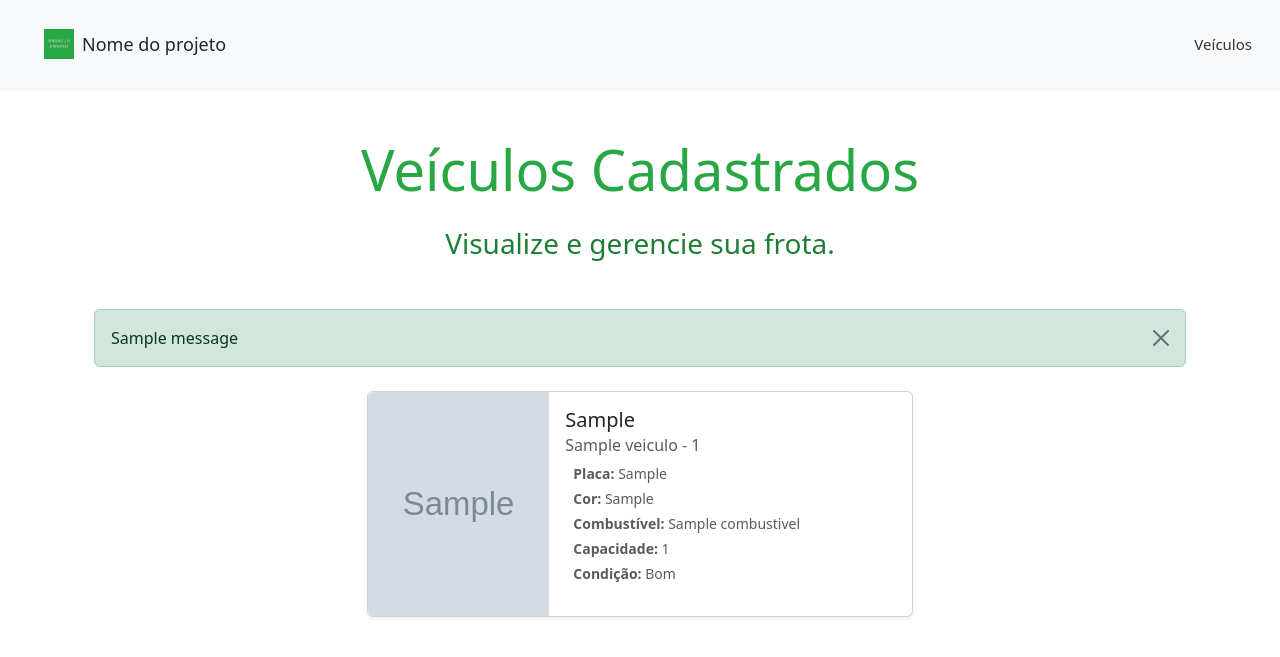
After one commit to maismuz/web, a Django app: page /movemuz/veiculos/ in a window 1280 px wide. The commit adds this page. Shown: the top 657 px of the page. Run offline with Django 5.2, Linux system fonts and the light colour scheme; tables that the repository leaves empty hold one stand-in row (values such as "Sample post"); grey boxes marked "Sample" are stand-in pictures; one stand-in notice (Sample message) is shown.

Commit message:
feat: listar veiculos

```diff
--- a/apps/movemuz/templates/includes/navbar.html
+++ b/apps/movemuz/templates/includes/navbar.html
@@ -10,9 +10,7 @@
         </button>
         <div class="collapse navbar-collapse" id="navbarNav">
             <div class="d-flex ms-auto align-items-center">
-                <a class="nav-link" href="{% url 'cadastrar_veiculo' %}">Veículos</a>
-                <a class="nav-link" href="#">Navegação 2</a>
-                <a class="nav-link" href="#">Navegação 3</a>
+                <a class="nav-link" href="{% url 'lista_veiculos' %}">Veículos</a>
             </div>
         </div>
     </div>
--- /dev/null
+++ b/apps/movemuz/templates/listar_veiculos.html
@@ -0,0 +1,73 @@
+{% extends 'base.html' %} {# Altere 'base.html' para o nome do seu template base, se for diferente #}
+{% load static %}
+
+{% block title %}Lista de Veículos - Seu Projeto{% endblock %}
+
+{% block content %}
+<h1 class="display-4 text-center mb-4 titulo">Veículos Cadastrados</h1>
+<h2 class="h3 text-center mb-5 subtitulo">Visualize e gerencie sua frota.</h2>
+
+{# Mensagens de feedback (opcional) #}
+{% if messages %}
+    <div class="container my-4">
+        {% for message in messages %}
+            <div class="alert alert-{{ message.tags }} alert-dismissible fade show" role="alert">
+                {{ message }}
+                <button type="button" class="btn-close" data-bs-dismiss="alert" aria-label="Close"></button>
+            </div>
+        {% endfor %}
+    </div>
+{% endif %}
+
+
+<div class="row row-cols-1 row-cols-md-1 row-cols-lg-2 g-4 justify-content-center"> {# Ajustado para 1-2 colunas e centralizado #}
+    {% if veiculos %}
+        {% for veiculo in veiculos %}
+        <div class="col d-flex"> {# Adicionado d-flex aqui para que todos os cards na mesma linha tenham a mesma altura #}
+            <div class="card mb-3 h-100 shadow-sm w-100"> {# w-100 para que o card ocupe todo o espaço disponível na coluna #}
+                <div class="row g-0 h-100"> {# h-100 para a linha interna, garantindo que col-md-4 e col-md-8 se alinhem #}
+                    <div class="col-md-4 d-flex"> {# d-flex para centralizar/alinhar a imagem verticalmente se necessário #}
+                        {% if veiculo.foto %}
+                            <img src="{{ veiculo.foto.url }}" class="img-fluid rounded-start object-fit-cover w-100" alt="Foto do {{ veiculo.modelo }}">
+                        {% else %}
+                            {# Use um placeholder com dimensões similares ou um estilo que ocupe o espaço #}
+                            <img src="{% static 'img/placeholder-car.png' %}" class="img-fluid rounded-start object-fit-cover w-100" alt="Sem foto disponível">
+                        {% endif %}
+                    </div>
+                    <div class="col-md-8">
+                        <div class="card-body d-flex flex-column">
+                            <h5 class="card-title">{{ veiculo.modelo }}</h5>
+                            <h6 class="card-subtitle mb-2 text-muted">{{ veiculo.tipo }} - {{ veiculo.ano_fabricacao }}</h6>
+                            <p class="card-text mb-auto"> {# mb-auto para empurrar o botão para baixo #}
+                                <small class="text-muted d-block mb-1">
+                                    <i class="fas fa-id-card me-2"></i> <strong>Placa:</strong> {{ veiculo.placa }}
+                                </small>
+                                <small class="text-muted d-block mb-1">
+                                    <i class="fas fa-paint-brush me-2"></i> <strong>Cor:</strong> {{ veiculo.cor }}
+                                </small>
+                                <small class="text-muted d-block mb-1">
+                                    <i class="fas fa-gas-pump me-2"></i> <strong>Combustível:</strong> {{ veiculo.combustivel }}
+                                </small>
+                                <small class="text-muted d-block mb-1">
+                                    <i class="fas fa-users me-2"></i> <strong>Capacidade:</strong> {% if veiculo.capacidade %}{{ veiculo.capacidade }}{% else %}N/A{% endif %}
+                                </small>
+                                <small class="text-muted d-block">
+                                    <i class="fas fa-wrench me-2"></i> <strong>Condição:</strong> {{ veiculo.get_condicao_manutencao_display }}
+                                </small>
+                            </p>
+                        </div>
+                    </div>
+                </div>
+            </div>
+        </div>
+        {% endfor %}
+    {% else %}
+        <div class="col-12">
+            <div class="alert alert-info text-center" role="alert">
+                Nenhum veículo cadastrado ainda. <a href="{% url 'cadastrar_veiculo' %}" class="alert-link">Cadastre um novo veículo agora!</a>
+            </div>
+        </div>
+    {% endif %}
+</div>
+
+{% endblock %}
--- a/apps/movemuz/urls.py
+++ b/apps/movemuz/urls.py
@@ -3,4 +3,5 @@ from . import views
 
 urlpatterns = [
     path('veiculo/cadastrar', views.cadastrar_veiculo, name='cadastrar_veiculo'),
+    path('veiculos/', views.lista_veiculos, name='lista_veiculos'),
 ]
--- a/apps/movemuz/views.py
+++ b/apps/movemuz/views.py
@@ -1,6 +1,6 @@
 from django.shortcuts import render, redirect
 from .forms import VeiculoForm
-from .models import TipoVeiculo, Combustivel
+from .models import TipoVeiculo, Combustivel, Veiculo
 from datetime import datetime
 
 def cadastrar_veiculo(request):
@@ -23,3 +23,10 @@ def cadastrar_veiculo(request):
         'current_year': current_year,
     }
     return render(request, 'cadastro_veiculo.html', context)
+
+def lista_veiculos(request):
+    veiculos = Veiculo.objects.all().order_by('modelo') # Recupera todos os veículos do banco de dados, ordenados por modelo
+    context = {
+        'veiculos': veiculos,
+    }
+    return render(request, 'listar_veiculos.html', context)
```
